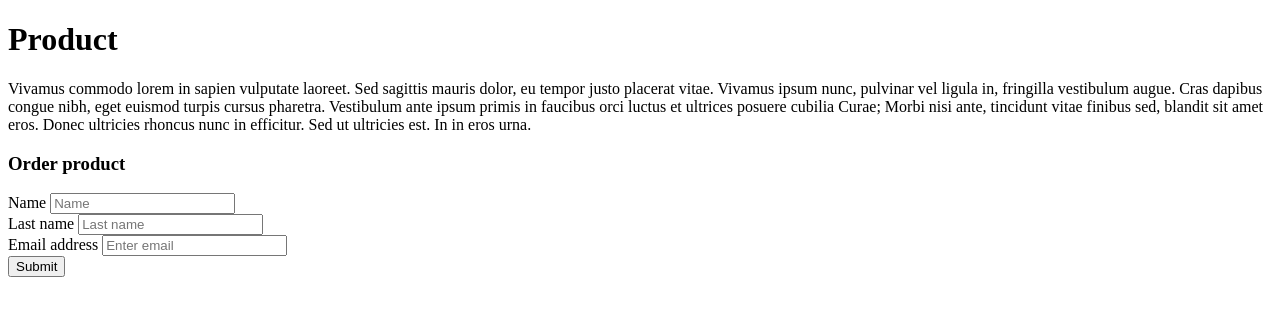
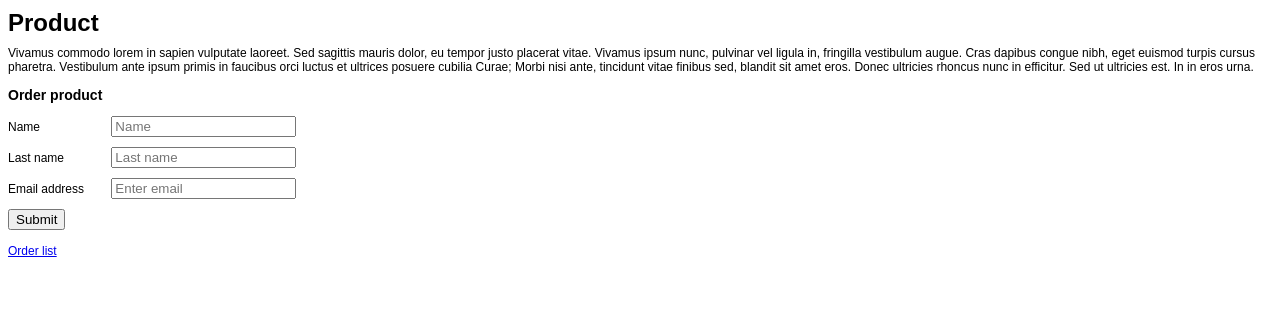
Before and after one commit to Matas-K/nfqshop, a PHP site: page / in a window 1280 px wide. Shown: the top 316 px of the page. Run offline with PHP 8.4, Linux system fonts and the light colour scheme.

Commit message:
Bug and style fixes

```diff
--- a/index.php
+++ b/index.php
@@ -30,6 +30,7 @@ switch ($action) {
 			'order' => array_fill_keys($order->getDataKeysWitoutPrimaryColumns(), ''),
 			'errors' => [],
 			'order_submit_url' => BASE_URL.'?action=orderadd',
+			'order_list' => BASE_URL.'?action=orderlist',
 		];
 
 		if(isset($_SESSION['success'])){
--- a/templates/htmlheader.php
+++ b/templates/htmlheader.php
@@ -8,6 +8,11 @@ if(!defined('ROOT_PATH')){
 	<meta charset="UTF-8" />
 	<title>Shop</title>
 	<style>
+		html, body{
+			font-family: Arial, verdana;
+			font-size:12px;
+			line-height: 14px;
+		}
 		div.header.row > div.col{
 			font-weight: bold;
 			border-top: 1px solid black;
@@ -18,14 +23,30 @@ if(!defined('ROOT_PATH')){
 			border-top: 0 none;
 			float: left;
 			padding: 5px;
-			width: 120px;
+			width: 200px;
 		}
 		div.row > div.col:first-child{
 			border-left: 1px solid black;
+			width: 50px;
 		}
 		div.row{
 			overflow: hidden;
 		}
+
+		.form-group{
+			margin-bottom: 10px;
+		}
+		.form-group > label{
+			display: inline-block;
+			min-width: 100px;
+		}
+
+		.error-text{
+			color: red;
+		}
+		.success-text{
+			color: green;
+		}
 	</style>
 </head>
 <body>
--- a/templates/product.php
+++ b/templates/product.php
@@ -23,3 +23,6 @@ if(isset($content['insert_success'])){
 <h3>Order product</h3>
 <?php $this->includeFile('orderform'); ?>
 </div>
+
+<div><br></div>
+<div><a href="<?php echo $content['order_list']; ?>">Order list</a></div>
--- a/views/htmlview.php
+++ b/views/htmlview.php
@@ -43,7 +43,7 @@ class htmlView extends abstractView {
 		echo $this->render();
 	}
 
-	public function includeFile(string $file, array $params = array()){
+	public function includeFile($file, array $params = array()){
 		$content = $this->content;
 		if(!empty($params)){
 			extract($params);
```
